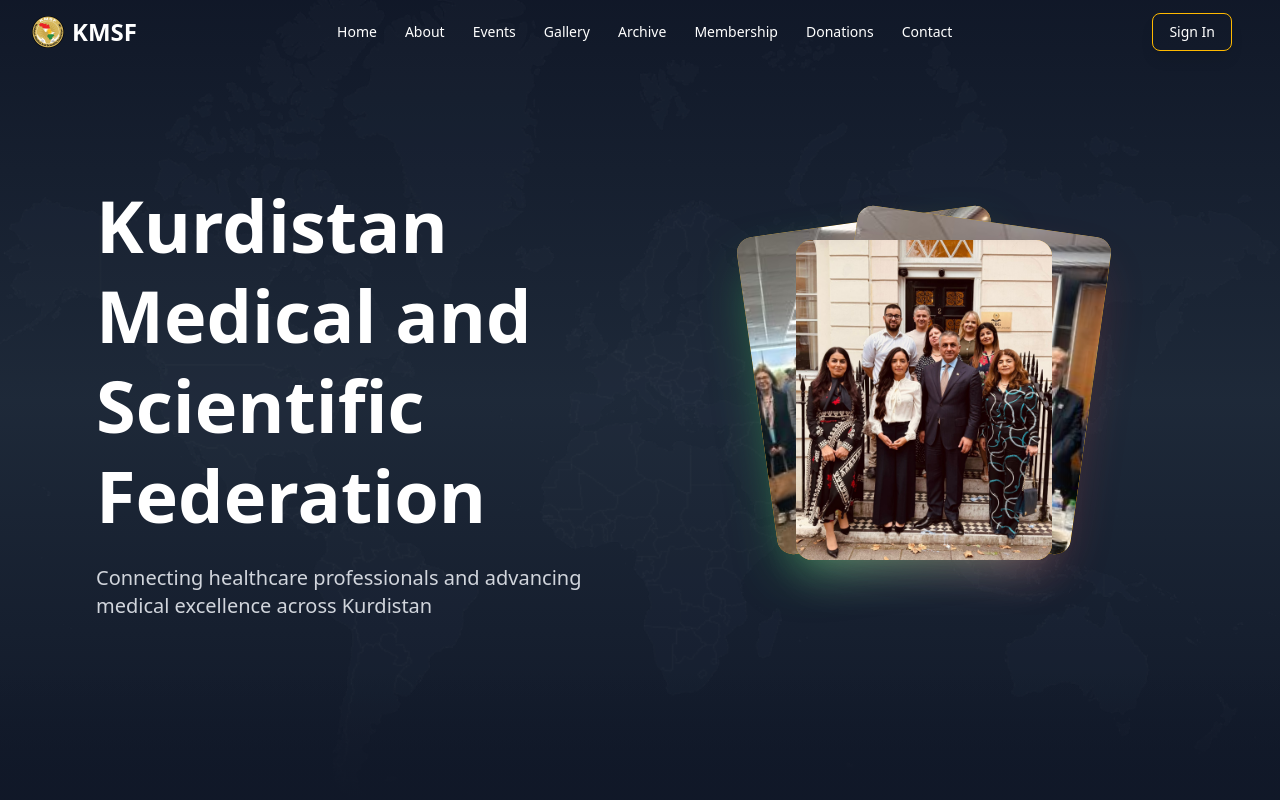
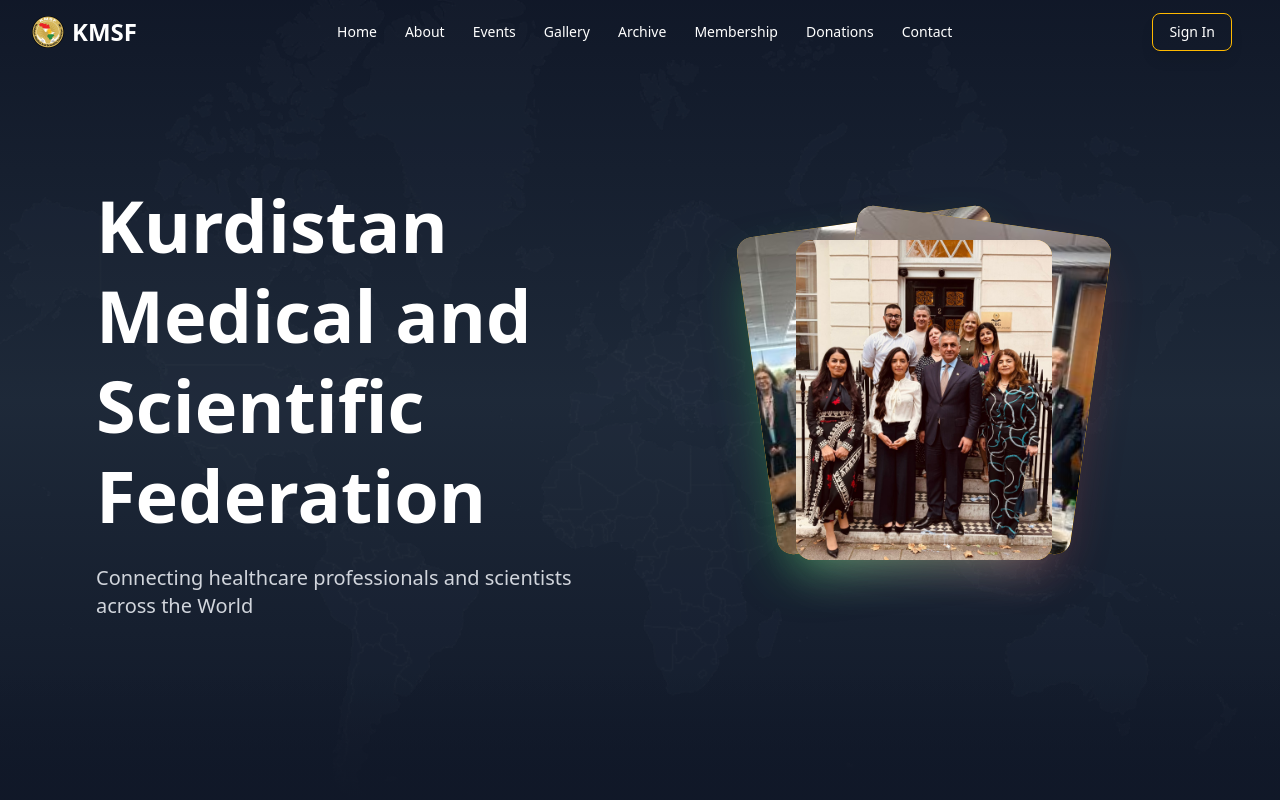
Before and after one commit to MERAN99/KMSF_Front, a React (Vite) app in the folder KMSF/: page / in a window 1280 px wide. Shown: the top 800 px of the page. Built offline with nearby package versions, Linux system fonts and the light colour scheme.

Commit message:
hero section update

```diff
--- a/KMSF/src/pages/HeroSection.jsx
+++ b/KMSF/src/pages/HeroSection.jsx
@@ -37,8 +37,8 @@
             Federation
           </h1>
           <p className="text-sm sm:text-base md:text-lg lg:text-xl text-gray-300 max-w-xl mx-auto lg:mx-0">
-            Connecting healthcare professionals and advancing medical excellence across Kurdistan
-          </p>
+                 Connecting healthcare professionals and scientists across the World
+                 </p>
         </motion.div>
 
         {/* Right Side - Popped Out Images */}
```
